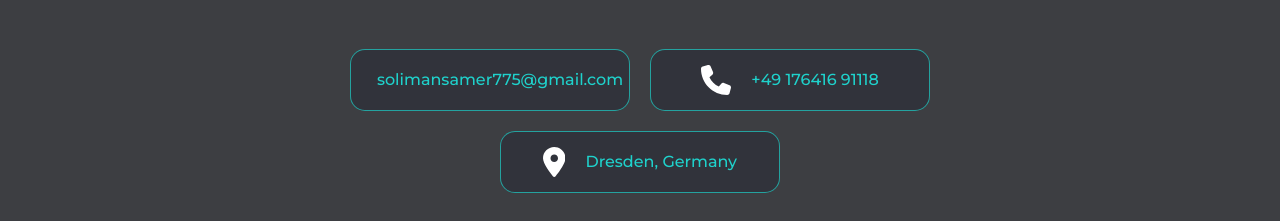
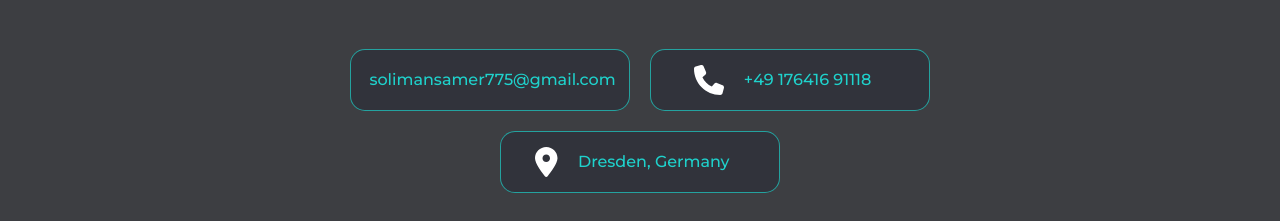
Before and after one commit to samersol/Portfolio, a Next.js app: page / in a window 1280 px wide. Shown: the part 6857-7078 px from the top of the page. Built offline with nearby package versions, Linux system fonts and the light colour scheme.

Commit message:
Update contact.scss

```diff
--- a/styles/contact.scss
+++ b/styles/contact.scss
@@ -37,6 +37,8 @@ section#contact{
     a{
       color:$gold;
       text-decoration: none;
+      padding-right: 15px;
+
     }
   }
 }
```
